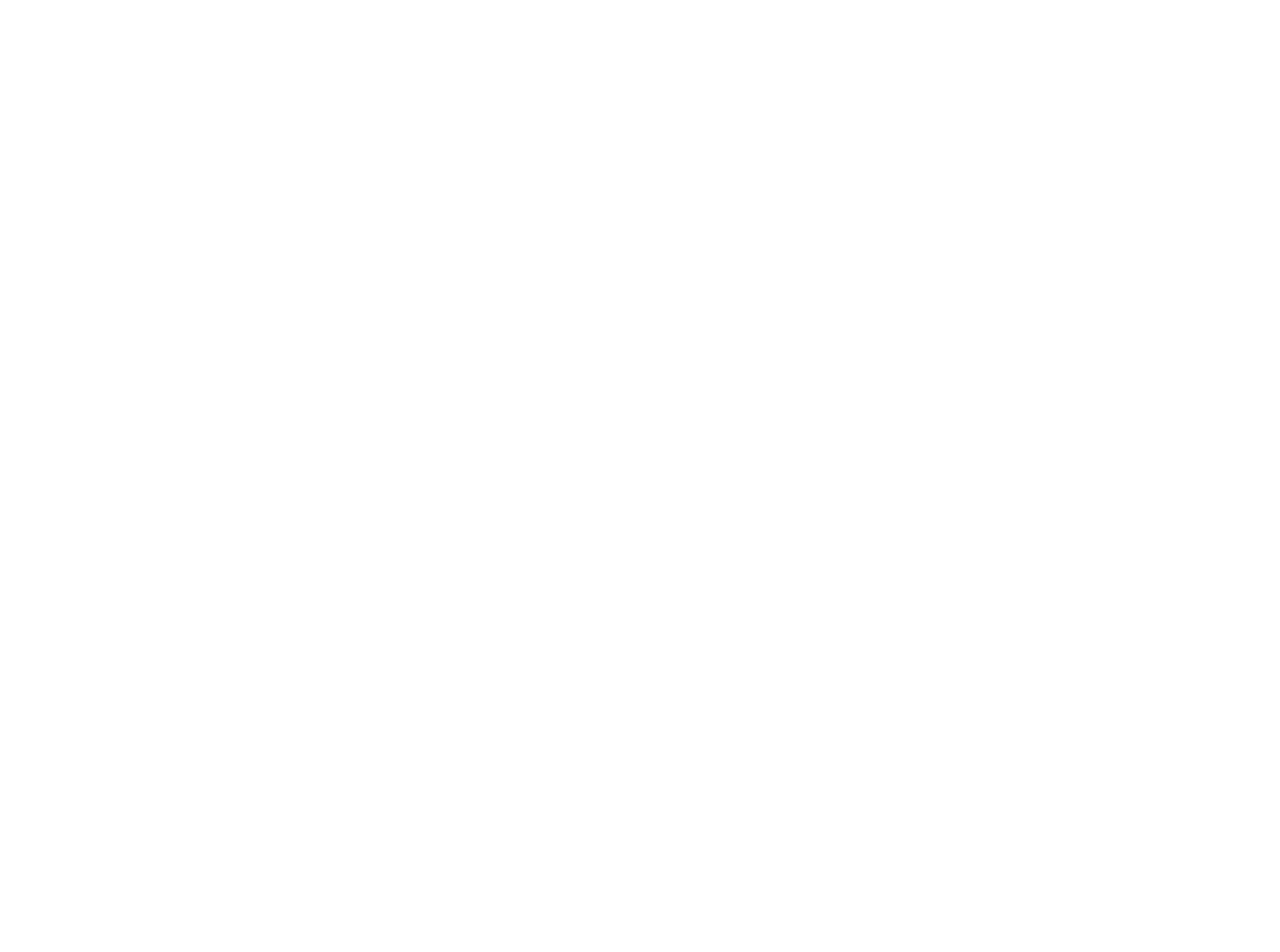
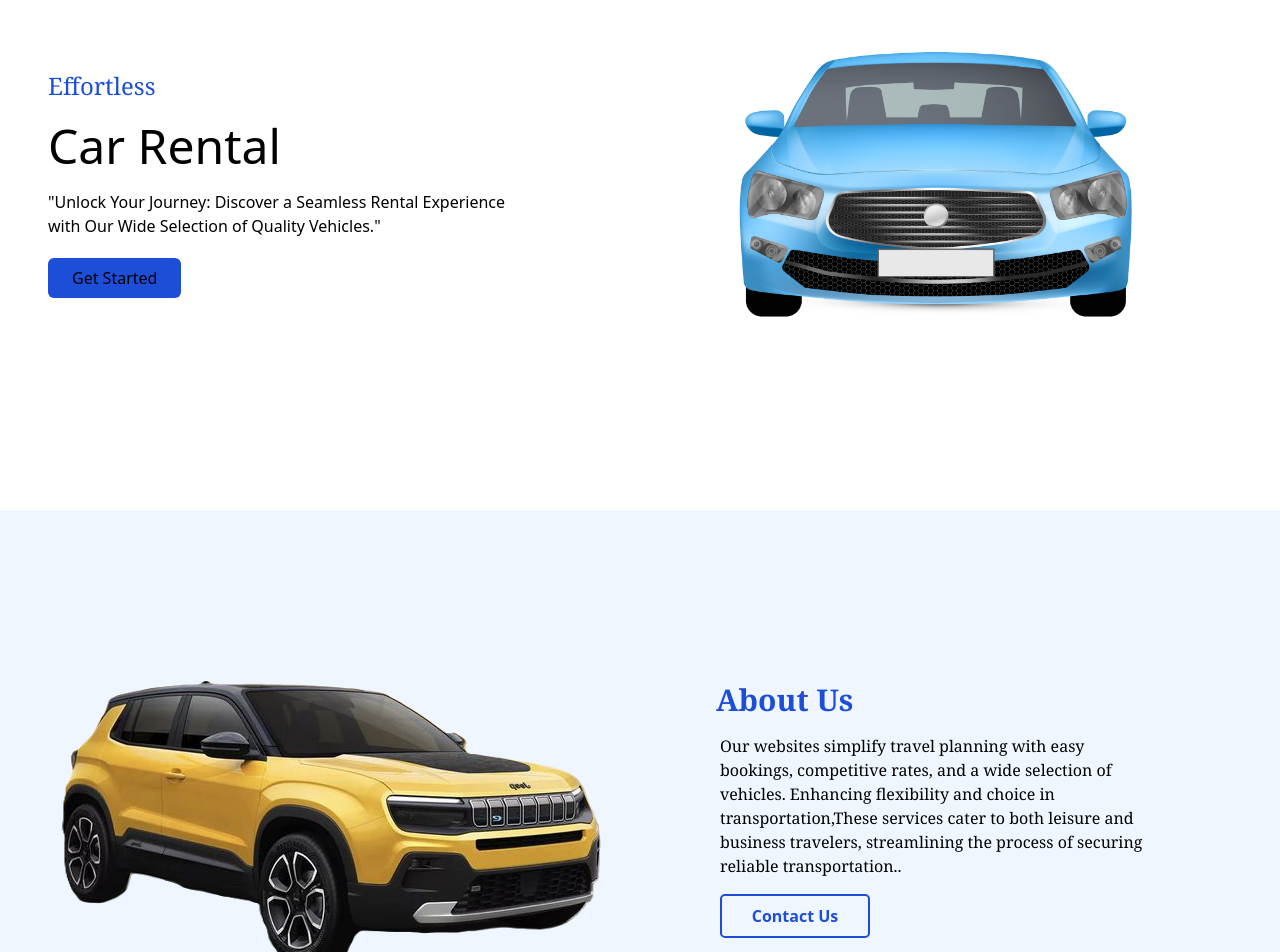
Before and after one commit to manishapariyar/RentalCar, a React (Vite) app: page / in a window 1280 px wide. Shown: the part 220-1172 px from the top of the page. Before the commit the page ends 800 px from the top, so only its background shows below. Built offline with nearby package versions, Linux system fonts and the light colour scheme.

Commit message:
about section is completed

```diff
--- a/package.json
+++ b/package.json
@@ -10,6 +10,7 @@
     "preview": "vite preview"
   },
   "dependencies": {
+    "aos": "^2.3.4",
     "react": "^18.2.0",
     "react-anchor-link-smooth-scroll": "^1.0.12",
     "react-dom": "^18.2.0",
--- a/src/App.jsx
+++ b/src/App.jsx
@@ -1,5 +1,7 @@
 import React, { useEffect, useState } from 'react'
 import Navbar from './components/navbar/Navbar'
+import Hero from './Hero/Hero';
+import About from './components/about/About';
 
 const App = () => {
 
@@ -22,6 +24,8 @@ const App = () => {
   return (
     <div className="bg-white dark:bg-black dark:text-white text-black overflow-x-hidden" >
       <Navbar theme={theme} setTheme={setTheme}/>
+      <Hero theme = {theme}/>
+      <About/>
     </div>
   )
 }
--- /dev/null
+++ b/src/Hero/Hero.jsx
@@ -0,0 +1,41 @@
+import React, { useEffect, useState } from "react";
+import blackCar from "../assets/car.png";
+import blueCar from "../assets/banner-car.png";
+
+
+const Hero = ({ theme }) => {
+
+  return (
+    <div className="dark:bg-black dark:text-white duration-300 ">
+      <div className="container min-h-[620px] flex">
+        <div className="grid grid-cols-1 sm:grid-cols-2 place-items-center">
+          <div  className="order-1 sm:order-2">
+            <img
+              src={theme === "dark" ? blackCar : blueCar}
+              alt=""
+
+            />
+          </div>
+          <div className="space-y-5 order-2 sm:order-1 sm:pr-32 ">
+            <p data-aos="fade-up" className="text-primary text-2xl font-serif">
+              Effortless
+            </p>
+            <h1 className="text-5xl">
+              Car Rental
+            </h1>
+            <p>
+            "Unlock Your Journey: Discover a Seamless Rental Experience with Our Wide Selection of Quality Vehicles."{" "}
+            </p>
+            <button
+              className="rounded-md bg-primary hover:bg-primary/80 transition duration-500 py-2 px-6 text-black"
+            >
+              Get Started
+            </button>
+          </div>
+        </div>
+      </div>
+    </div>
+  );
+};
+
+export default Hero;
--- /dev/null
+++ b/src/components/about/About.jsx
@@ -0,0 +1,27 @@
+import React from 'react'
+import car1 from '../../assets/car1.png'
+const About = () => {
+  return (
+    <div className='dark:bg-dark bg-blue-50 sm:min-h-[600px] sm:grid sm:place-items-center mt-4 '>
+     <div className="container">
+      <div className="flex justify-between items-center flex-col md:flex md:flex-row md:justify-between">
+       <div className="">
+       <img src={car1} alt="" />
+       </div>
+        <div className="my-5 sm:p-16 pb-6 flex md:w-[50%] flex-col items-start justify-around">
+      <h1 className='text-3xl text-blue-700 font-serif ml-3 font-bold '>
+        About Us
+      </h1>
+      <p className='p-4 font-serif font-medium'> Our websites simplify travel planning with easy bookings, competitive rates, and a wide selection of vehicles. Enhancing flexibility and choice in transportation,These services cater to both leisure and business travelers, streamlining the process of securing reliable transportation..</p>
+
+      <button className='border-2 w-[150px] p-2 rounded-[5px] border-blue-700 text-blue-700 font-bold hover:bg-primary hover:text-black ml-4 hover:border-primary hover:dark:text-white'>Contact Us</button>
+     </div>
+      </div>
+
+     </div>
+
+    </div>
+  )
+}
+
+export default About
--- a/src/components/navbar/Navbar.jsx
+++ b/src/components/navbar/Navbar.jsx
@@ -81,7 +81,7 @@ const Navbar = ({theme,setTheme}) => {
               {showMenu ? (
                  <IoMdClose
                  onClick={()=>setShowMenu(!showMenu)}
-                 className=" cursor-pointer transition-all text-green-400"
+                 className=" cursor-pointer transition-all text-primary"
                  size={30} />
 
 
--- a/src/components/navbar/ResponsiveMenu.jsx
+++ b/src/components/navbar/ResponsiveMenu.jsx
@@ -19,10 +19,10 @@ const ResponsiveMenu = ({showMenu}) => {
           </div>
       </div>
       <nav className="mt-12">
-          <ul className="space-y-4 text-xl ">
+          <ul className="space-y-4 text-xl cursor-pointer ">
             {Navlinks.map((data,index) => (
               <li key={index}>
-                <a  href={data.link} className="mb-5 inline-block hover:text-primary">
+                <a  href={data.link} className="mb-5 inline-block hover:text-primary cursor-pointer">
                   {data.name}
                 </a>
               </li>
--- a/tailwind.config.js
+++ b/tailwind.config.js
@@ -4,7 +4,7 @@ export default {
   theme: {
     extend: {
       colors: {
-        primary: "#272eff",
+        primary: "#1d4ed8",
         secondary: {
           100: "#E2E2D5",
           200: "#888883",
```
Also changed, not shown: src/assets/banner-car.png (renamed from src/assets/banner-car-png.png), 1 other file (tests, documents, lock files or other folders).
